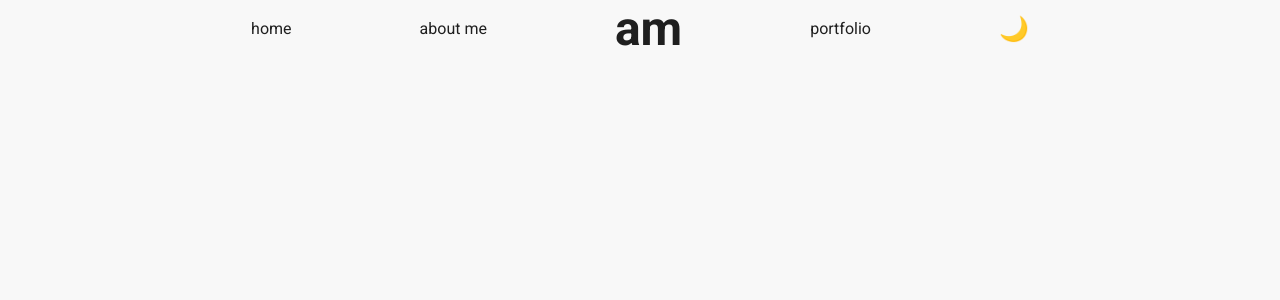
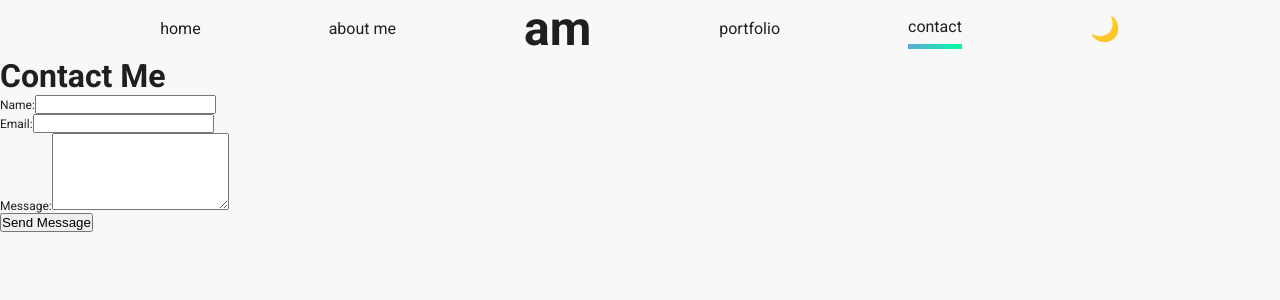
Before and after one commit to annemarywynter1986/ReactPortfolio, a React (Create React App) app: page /contact in a window 1280 px wide. Shown: the top 300 px of the page. Built offline with nearby package versions, Linux system fonts and the light colour scheme.

Commit message:
adding contact form and updating relating files

```diff
--- a/package.json
+++ b/package.json
@@ -12,6 +12,7 @@
     "@testing-library/user-event": "^13.1.9",
     "ajv": "^8.11.0",
     "classnames": "^2.2.6",
+    "css-loader": "^6.8.1",
     "moment": "^2.29.4",
     "node-forge": ">=1.3.0",
     "object-path": "^0.11.8",
@@ -22,6 +23,7 @@
     "react-router-dom": "^6.3.0",
     "react-scripts": "^5.0.1",
     "sass": "^1.54.5",
+    "sass-loader": "^13.3.2",
     "typescript": "^4.7.4"
   },
   "scripts": {
--- a/src/components/BaseLayout.js
+++ b/src/components/BaseLayout.js
@@ -4,8 +4,12 @@ import Navbar from "./Navbar";
 import Home from "./home/Home";
 import About from "./about/About";
 import Portfolio from "./portfolio/Portfolio";
+import ContactForm from "./contact/ContactForm";
 import {Route, Routes} from "react-router-dom";
 import {Box, Grid} from "@mui/material";
+
+
+
 
 export default function BaseLayout() {
   const [darkMode, setDarkMode] = useState(false);
@@ -34,6 +38,7 @@ export default function BaseLayout() {
             <Route exact path="/" element={<Home />} />
             <Route exact path="/about" element={<About />} />
             <Route exact path="/portfolio" element={<Portfolio />} />
+            <Route exact path="/contact" element={<ContactForm />} />
           </Routes>
         </Grid>
         <Grid item>
--- a/src/components/Navbar.js
+++ b/src/components/Navbar.js
@@ -4,6 +4,7 @@ import Toggler from "./home/Toggler";
 import {Link, useLocation} from "react-router-dom";
 import {Box} from "@mui/material";
 import {info} from "../info/Info";
+// import {ContactForm} from "./contact/ContactForm";
 
 const links = [
     {
@@ -26,6 +27,11 @@ const links = [
         name: 'Portfolio',
         to: '/portfolio',
         active: 'portfolio'
+    },
+    {
+        name: 'Contact',
+        to: '/contact',
+        active: 'contact'
     }
 ]
 
--- /dev/null
+++ b/src/components/contact/ContactForm.js
@@ -0,0 +1,138 @@
+import React, { useState } from "react";
+import "./ContactForm.module.scss";
+
+
+
+function ContactForm() {
+  // Set initial state for name, email, message, and form errors
+  const [name, setName] = useState("");
+  const [email, setEmail] = useState("");
+  const [message, setMessage] = useState("");
+  const [nameError, setNameError] = useState(false);
+  const [emailError, setEmailError] = useState(false);
+  const [messageError, setMessageError] = useState(false);
+  const [messageSent, setMessageSent] = useState(false);
+
+  // Handle name input changes
+  const handleNameChange = (e) => {
+    setName(e.target.value);
+    setNameError(false);
+  };
+
+  // Handle email input changes
+  const handleEmailChange = (e) => {
+    setEmail(e.target.value);
+    setEmailError(false);
+  };
+
+  // Handle message input changes
+  const handleMsgChange = (e) => {
+    setMessage(e.target.value);
+    setMessageError(false);
+  };
+
+  // Validate email format using regex
+  const validateEmail = (email) => {
+    return /\S+@\S+\.\S+/.test(email);
+  };
+
+  // Handle form submission
+  const handleSubmit = (e) => {
+    e.preventDefault();
+    let valid = true;
+
+    // Validate input fields and set errors if necessary
+    if (name.length <= 5) {
+      setNameError(true);
+      valid = false;
+    }
+    if (!validateEmail(email)) {
+      setEmailError(true);
+      valid = false;
+    }
+    if (message.length < 150) {
+      setMessageError(true);
+      valid = false;
+    }
+
+    // If all fields are valid, log form data and reset inputs
+    if (valid) {
+      console.log(`Name: ${name}, Email: ${email}, Message: ${message}`);
+      setName("");
+      setEmail("");
+      setMessage("");
+      setMessageSent(true);
+    }
+  };
+
+  // Render the contact form
+  return (
+    <section id="contact" className="contact-section">
+      <div className="contact-container">
+        <h2 className="contact-header">Contact Me</h2>
+        {messageSent && (
+          <div className="contact-alert contact-success" role="alert">
+            Your message has been sent successfully!
+          </div>
+        )}
+        <form onSubmit={handleSubmit} noValidate className="contact-form">
+          <div className="form-group">
+            <label htmlFor="name" className="contact-label">
+              Name:
+            </label>
+            <input
+              type="text"
+              className={`contact-input ${nameError ? "is-invalid" : ""}`}
+              id="name"
+              name="name"
+              value={name}
+              onChange={handleNameChange}
+              required
+            />
+            {nameError && (
+              <div className="contact-error">Name must be more than 5 characters</div>
+            )}
+          </div>
+          <div className="form-group">
+            <label htmlFor="email" className="contact-label">
+              Email:
+            </label>
+            <input
+              type="email"
+              className={`contact-input ${emailError ? "is-invalid" : ""}`}
+              id="email"
+              name="email"
+              value={email}
+              onChange={handleEmailChange}
+              required
+            />
+            {emailError && (
+              <div className="contact-error">A valid email is required</div>
+            )}
+          </div>
+          <div className="form-group">
+            <label htmlFor="message" className="contact-label">
+              Message:
+            </label>
+            <textarea
+              className={`contact-input ${messageError ? "is-invalid" : ""}`}
+              id="message"
+              name="message"
+              rows="5"
+              value={message}
+              onChange={handleMsgChange}
+            />
+            {messageError && (
+              <div className="contact-error">Message must be at least 150 characters</div>
+            )}
+          </div>
+          <button type="submit" className="contact-button">
+            Send Message
+          </button>
+        </form>
+      </div>
+    </section>
+  );
+}
+
+export default ContactForm;
--- /dev/null
+++ b/src/components/contact/ContactForm.module.scss
@@ -0,0 +1,30 @@
+
+
+
+/* Styling for the header element in the contact section */
+.contact-header {
+    text-align: center;
+    margin-top: 1rem;
+    margin-bottom: 1rem;
+    font-size: 50px;
+  }
+  /* Styling for the custom send message button */
+  .custom-send-message-button {
+    background-color: #4caf50;
+    border: none;
+    color: white;
+    text-align: center;
+    text-decoration: none;
+    display: inline-block;
+    font-size: 16px;
+    margin: 4px 2px;
+    cursor: pointer;
+    padding: 10px 24px;
+    border-radius: 4px;
+    transition-duration: 0.4s;
+  }
+  /* Styling for the custom send message button when hovered over */
+  .custom-send-message-button:hover {
+    background-color: #16651a;
+    color: white;
+  }
```
Also changed, not shown: 1 other file (tests, documents, lock files or other folders).
